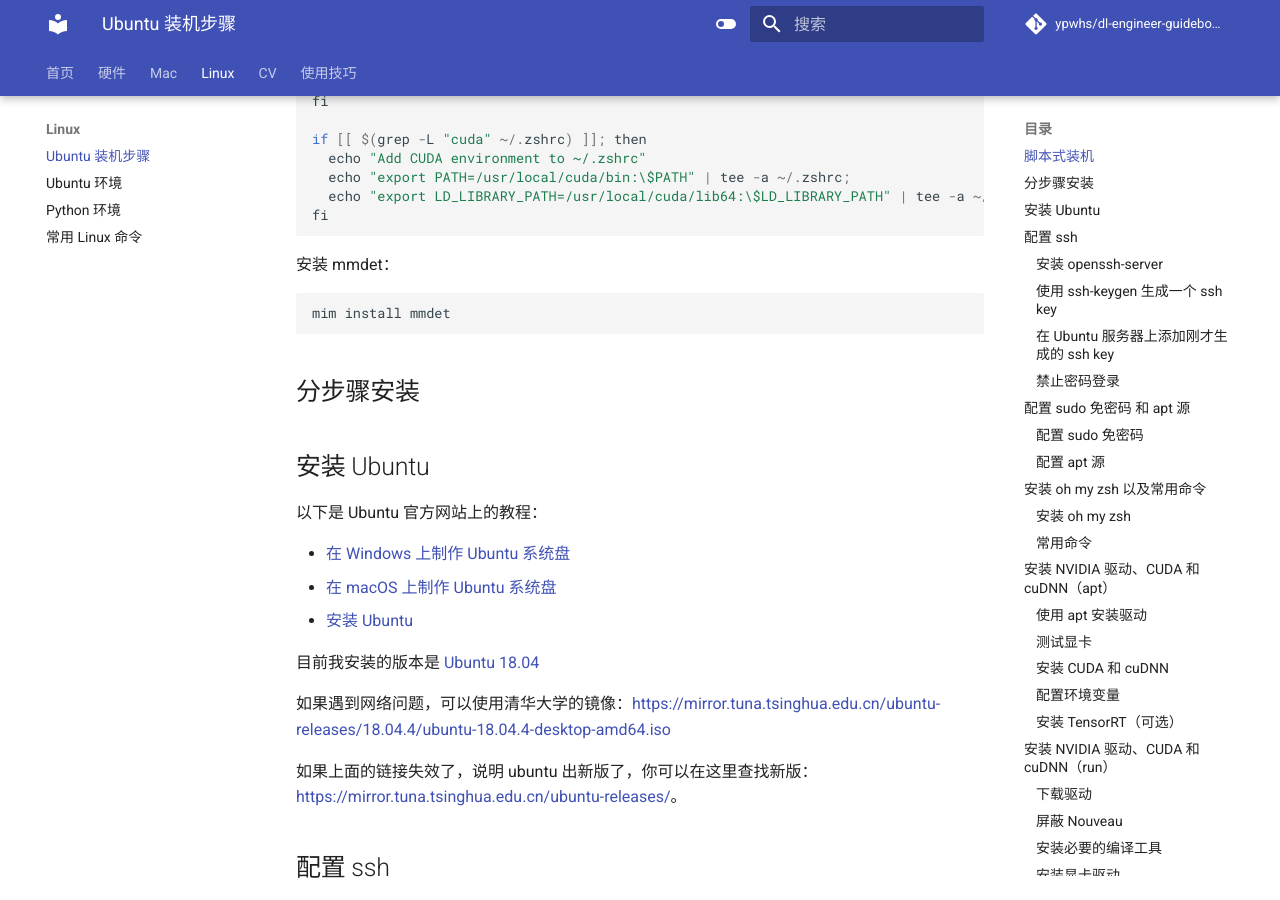
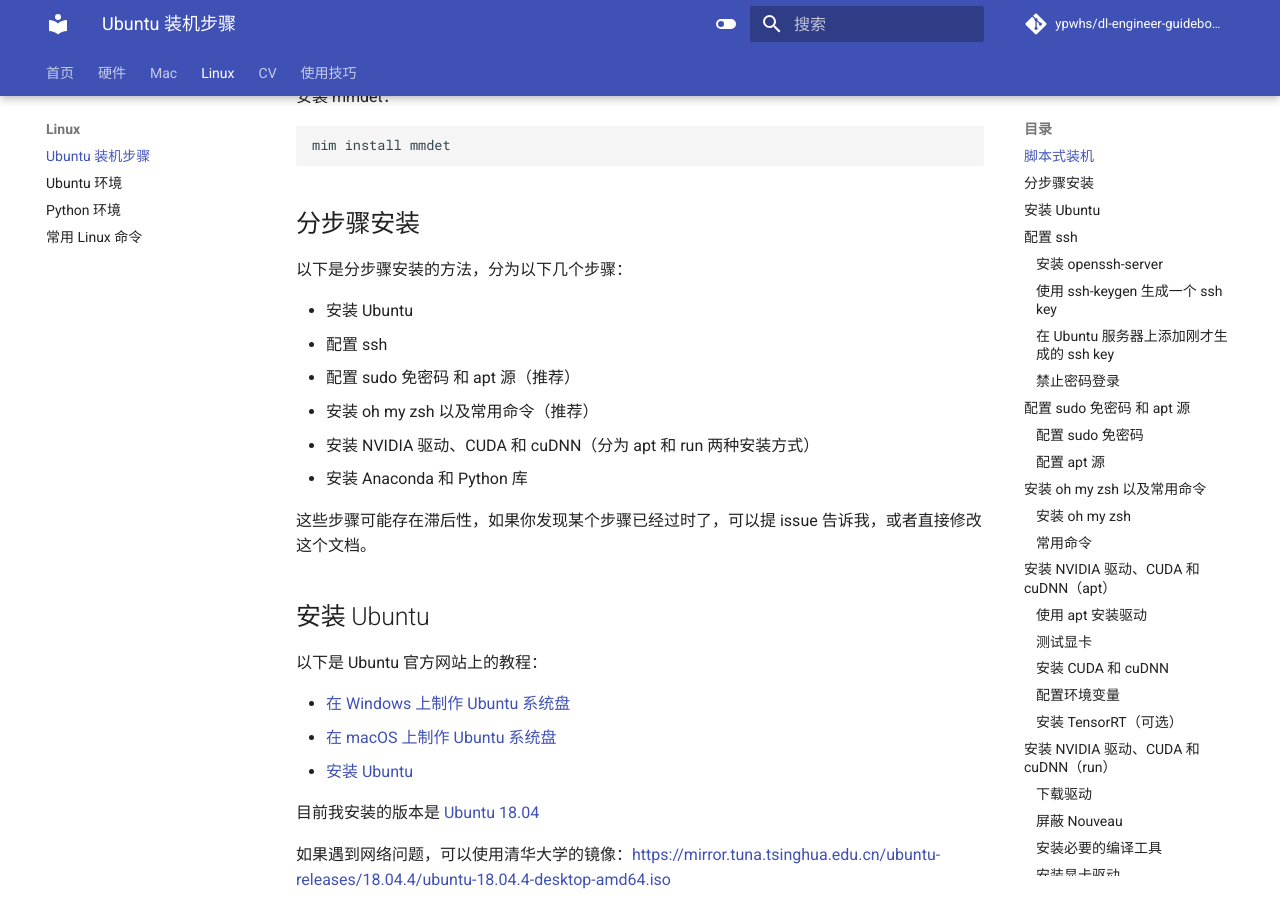
Before and after one commit to ypwhs/dl-engineer-guidebook, an MkDocs documentation site: the page built from docs/ubuntu-install-guide.md, in a window 1280 px wide and 900 px high, scrolled down 1541 px. Built offline with MkDocs 1.6.1 and Material for MkDocs 9.7.7, drawn with Linux system fonts in a browser that asks for light colours; comment, search, counter and statistics services are not loaded; some of the changed text lies outside the part shown.

Commit message:
Update ubuntu-install-guide.md

````diff
--- a/docs/ubuntu-install-guide.md
+++ b/docs/ubuntu-install-guide.md
@@ -1,11 +1,6 @@
 # Ubuntu 装机步骤
 
-* 安装 Ubuntu
-* 配置 ssh
-* 配置 sudo 免密码 和 apt 源（推荐）
-* 安装 oh my zsh 以及常用命令（推荐）
-* 安装 NVIDIA 驱动、CUDA 和 cuDNN（分为 apt 和 run 两种安装方式）
-* 安装 Anaconda 和 Python 库
+本文分为两个部分，如果你比较熟悉 Linux，可以直接看脚本式装机，速度快，效果好。
 
 ## 脚本式装机
 
@@ -91,6 +86,17 @@
 ```
 
 ## 分步骤安装
+
+以下是分步骤安装的方法，分为以下几个步骤：
+
+* 安装 Ubuntu
+* 配置 ssh
+* 配置 sudo 免密码 和 apt 源（推荐）
+* 安装 oh my zsh 以及常用命令（推荐）
+* 安装 NVIDIA 驱动、CUDA 和 cuDNN（分为 apt 和 run 两种安装方式）
+* 安装 Anaconda 和 Python 库
+
+这些步骤可能存在滞后性，如果你发现某个步骤已经过时了，可以提 issue 告诉我，或者直接修改这个文档。
 
 ## 安装 Ubuntu
 
````
